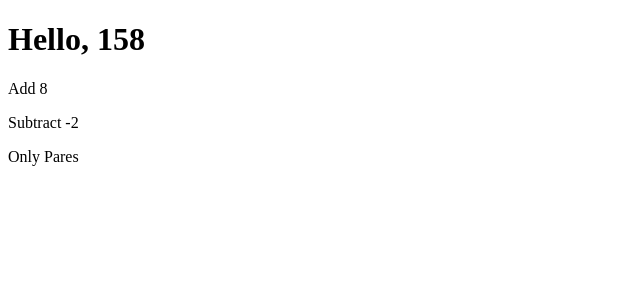
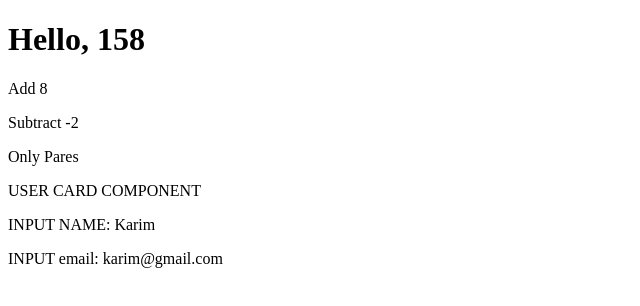
Before and after one commit to Priset/angular-course-2024, an Angular app: page / in a window 1280 px wide. Shown: the top 306 px of the page, without its empty margins (0-640 px from the left). Built offline with nearby package versions, Linux system fonts and the light colour scheme.

Commit message:
[25-09-2024] Nullish Coalescing, OR, First Component

```diff
--- a/src/app/app.component.html
+++ b/src/app/app.component.html
@@ -2,3 +2,5 @@
 <p>Add {{ sum2(3,5) }}</p>
 <p>Subtract {{ substract(3,5) }}</p>
 <p>Only Pares {{getArray()}}</p>
+
+<app-user-card [name]="'Karim'" [email]="'karim@gmail.com'" ></app-user-card>
--- a/src/app/app.component.ts
+++ b/src/app/app.component.ts
@@ -1,5 +1,6 @@
 import { Component } from '@angular/core';
 import { RouterOutlet } from '@angular/router';
+import {UserCardComponent} from "./user-card/user-card.component";
 
 interface IPerson {
   name:string
@@ -10,7 +11,7 @@ interface IPerson {
 @Component({
   selector: 'app-root',
   standalone: true,
-  imports: [RouterOutlet],
+  imports: [RouterOutlet, UserCardComponent],
   templateUrl: './app.component.html',
   styleUrl: './app.component.scss'
 })
@@ -27,14 +28,21 @@ export class AppComponent {
   students:number[] = [1,2,3,4,5,6]
   parents:number[] = [7,8,9,10]
 
+  var1 = 0
+  var2 = null
+  var3 = 'hola'
+
   constructor(){
     const { name, age } = this.person
-    console.log('desestructuracion', name, age)
+    console.log('desestructuracion: ', name, age)
 
     let both = [...this.students, ...this.parents]
-    console.log('spread operator', both)
+    console.log('spread operator: ', both)
 
-    console.log('REST operator', this.sum(2,4,6))
+    console.log('REST operator: ', this.sum(2,4,6))
+
+    console.log('Nullish Coalescing: ', this.var1 ?? this.var3)
+    console.log('OR: ',this.var1 || this.var2)
 
     //console.log('substract ', this.substract(8,4))
 
--- /dev/null
+++ b/src/app/user-card/user-card.component.html
@@ -0,0 +1,3 @@
+<p>USER CARD COMPONENT</p>
+<p>INPUT NAME: {{ name }}</p>
+<p>INPUT email: {{ email }}</p>
```
Also changed, not shown: src/app/user-card/user-card.component.ts (added, +17 -0 lines), src/app/user-card/user-card.component.scss (added), 1 other file (tests, documents, lock files or other folders).
